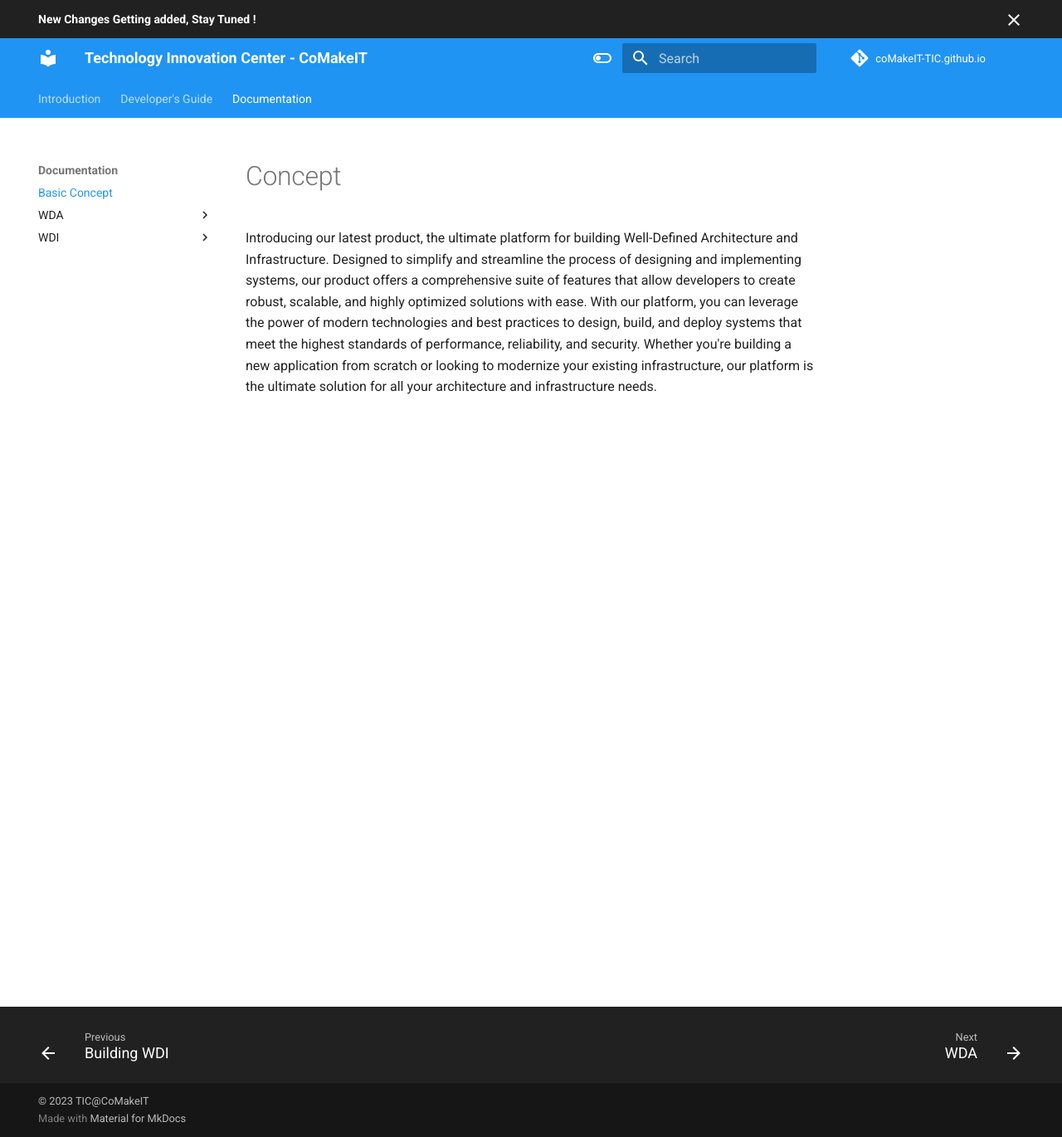
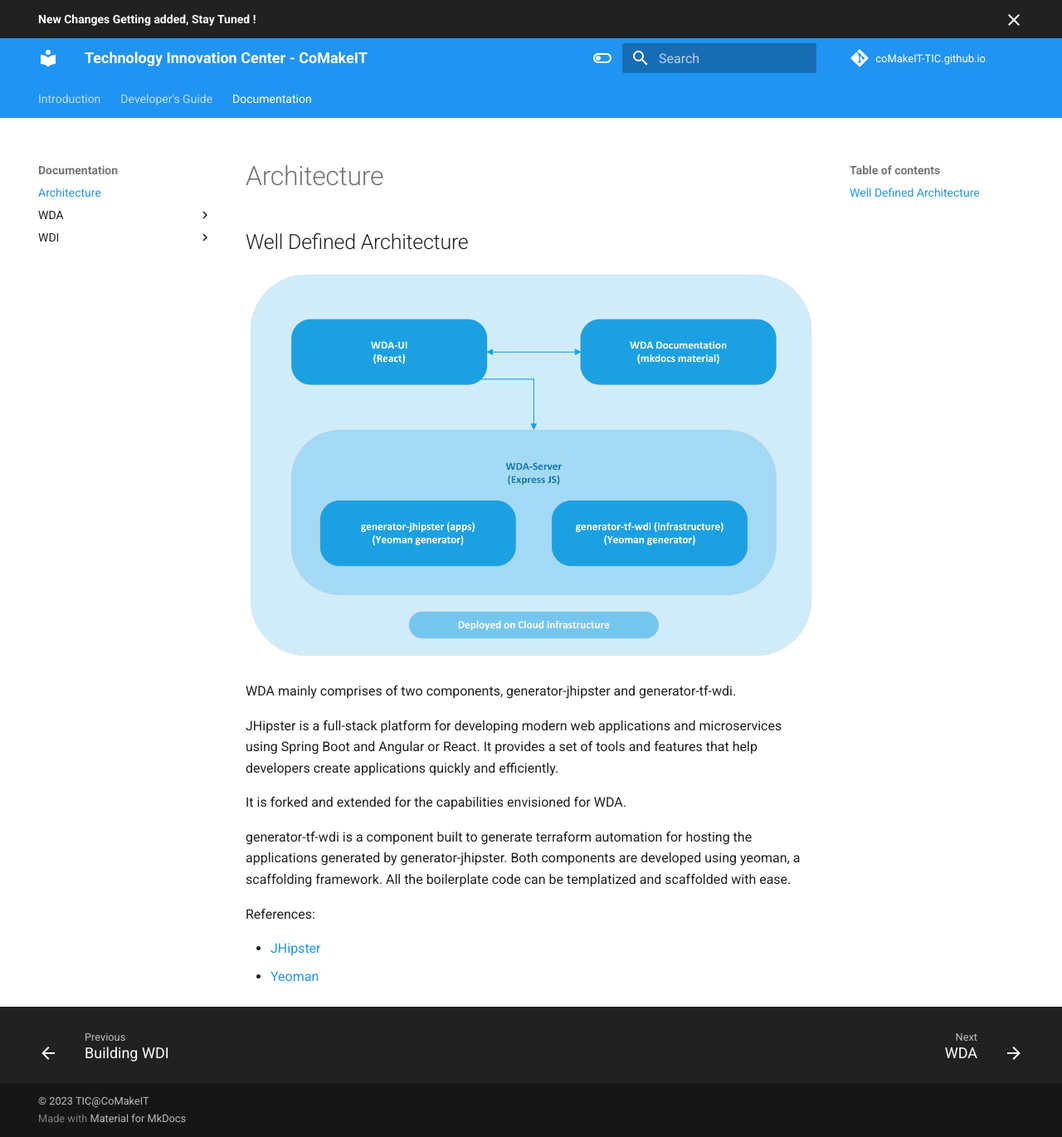
Before and after one commit to tic-oss/tic-oss.github.io, an MkDocs documentation site: the page built from docs/Documentation/concept.md, in a window 1280 px wide and 1370 px high. Shown: the whole window at 83% size. Built offline with MkDocs 1.6.1 and Material for MkDocs 9.7.7, drawn with Linux system fonts in a browser that asks for light colours; comment, search, counter and statistics services are not loaded.

Commit message:
"architecture"

```diff
--- a/docs/Documentation/concept.md
+++ b/docs/Documentation/concept.md
@@ -1,3 +1,18 @@
-# Concept
+# Architecture
 
-Introducing our latest product, the ultimate platform for building Well-Defined Architecture and Infrastructure. Designed to simplify and streamline the process of designing and implementing systems, our product offers a comprehensive suite of features that allow developers to create robust, scalable, and highly optimized solutions with ease. With our platform, you can leverage the power of modern technologies and best practices to design, build, and deploy systems that meet the highest standards of performance, reliability, and security. Whether you're building a new application from scratch or looking to modernize your existing infrastructure, our platform is the ultimate solution for all your architecture and infrastructure needs.
+## Well Defined Architecture
+<a href="/Images/wdaarch.png" target="_blank"><img src="/Images/wdaarch.png" alt="Image"></a>
+
+WDA mainly comprises of two components, generator-jhipster and generator-tf-wdi.
+
+JHipster is a full-stack platform for developing modern web applications and microservices using Spring Boot and Angular or React. It provides a set of tools and features that help developers create applications quickly and efficiently.
+
+It is forked and extended for the capabilities envisioned for WDA.
+
+generator-tf-wdi is a component built to generate terraform automation for hosting the applications generated by generator-jhipster.
+Both components are developed using yeoman, a scaffolding framework. All the boilerplate code can be templatized and scaffolded with ease.
+
+References:
+
+- [JHipster](https://www.jhipster.tech/){target="_blanl"}
+- [Yeoman](https://yeoman.io/){target="_blanl"}
--- a/mkdocs.yml
+++ b/mkdocs.yml
@@ -68,7 +68,7 @@ nav:
     - Generating-WDI:
       - Building WDI: Developers's Guide/Generating-WDI/buildingWDI.md
   - Documentation:
-    - Basic Concept: Documentation/concept.md
+    - Architecture: Documentation/concept.md
     - WDA:
       - WDA: Documentation/WDA/1.1wda.md
       - Prerequisites: Documentation/WDA/1Preq.md
```
Also changed, not shown: docs/Images/wdaarch.png (added).
